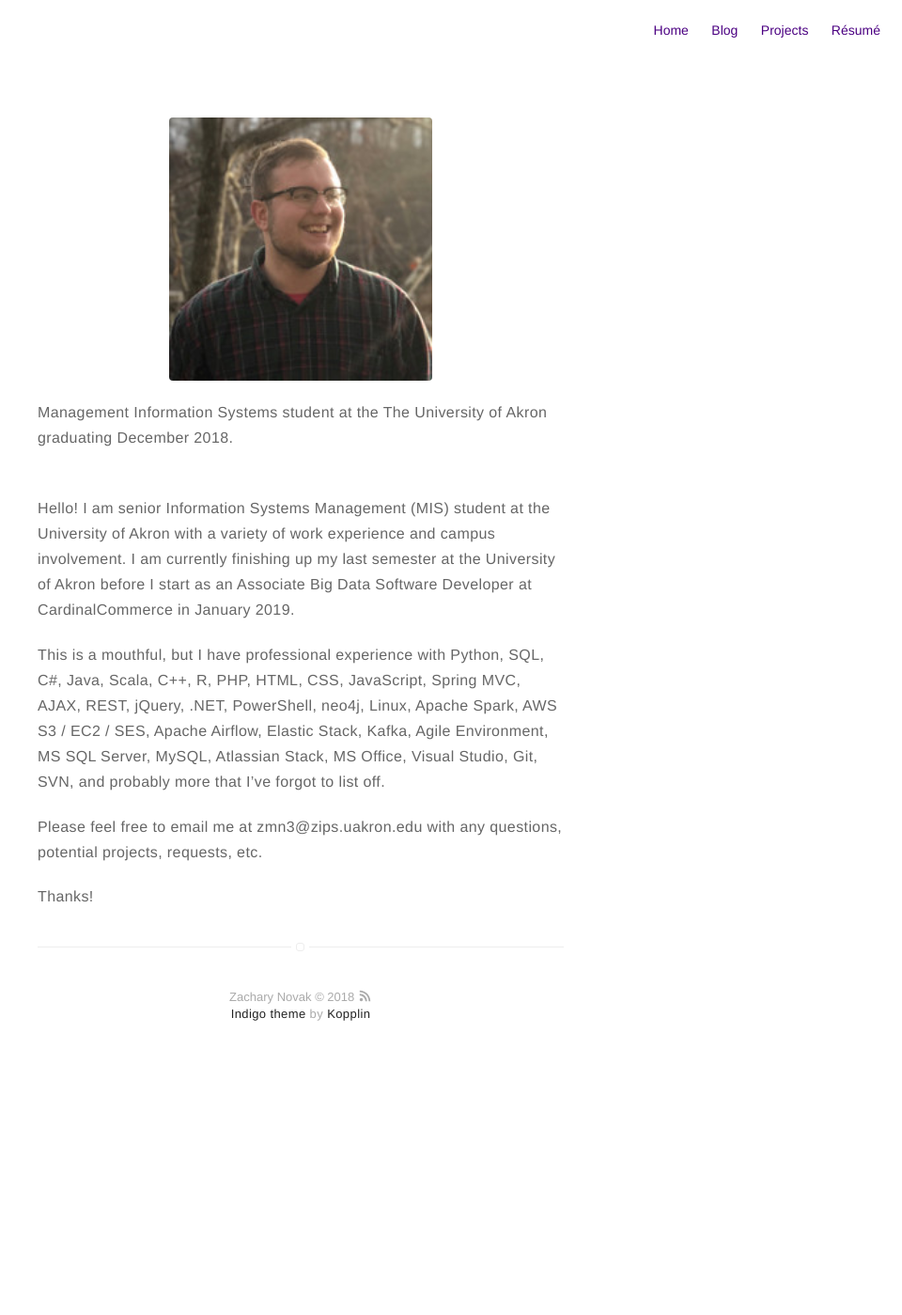
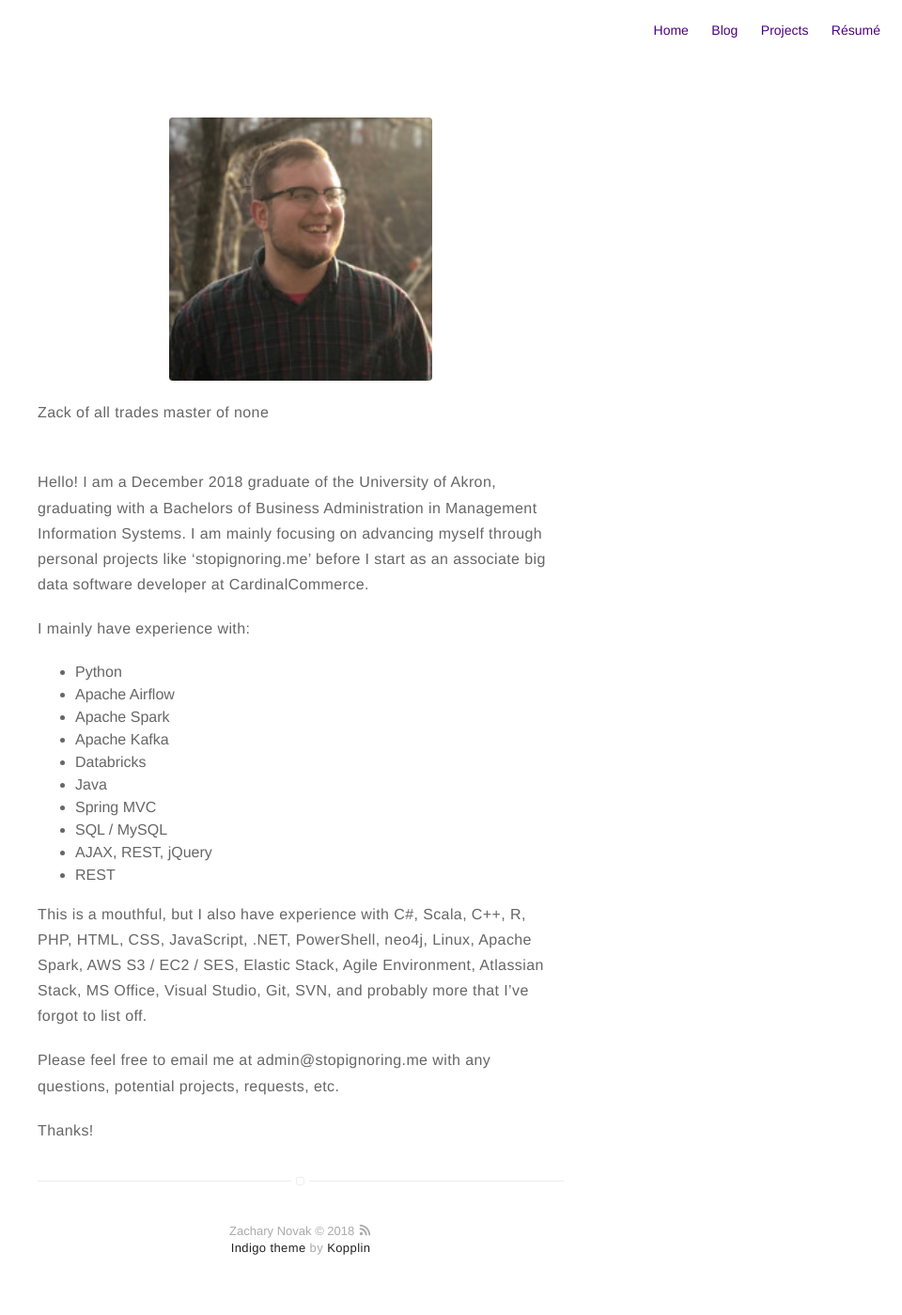
Before and after one commit to Novak478/novak478.github.io, a Jekyll site: the page built from about.md, in a window 1280 px wide. Shown: the whole page at 94% size, without its empty margins (320-1280 px from the left). Built offline with Jekyll 4.4.1, drawn with Linux system fonts in a browser that asks for light colours; before the commit the page ends 1150 px from its top, so only the background shows below that.

Commit message:
day 10 of 30 days of code + new about.md

```diff
--- a/about.md
+++ b/about.md
@@ -4,14 +4,26 @@ layout: page
 ---
 ![Profile Image]({{ site.url }}/{{ site.picture }})
 
-<p>Management Information Systems student at the The University of Akron graduating
-December 2018. </p>
+<p> Zack of all trades master of none </p>
 
 <br>
-Hello! I am senior Information Systems Management (MIS) student at the University of Akron with a variety of work experience and campus involvement. I am currently finishing up my last semester at the University of Akron before I start as an Associate Big Data Software Developer at CardinalCommerce in January 2019.
+Hello! I am a December 2018 graduate of the University of Akron, graduating with a Bachelors of Business Administration in Management Information Systems. I am mainly focusing on advancing myself through personal projects like 'stopignoring.me' before I start as an associate big data software developer at CardinalCommerce.
 
-This is a mouthful, but I have professional experience with Python, SQL, C#, Java, Scala, C++, R, PHP, HTML, CSS, JavaScript, Spring MVC, AJAX, REST, jQuery, .NET, PowerShell, neo4j, Linux, Apache Spark, AWS S3 / EC2 / SES, Apache Airflow, Elastic Stack, Kafka, Agile Environment, MS SQL Server, MySQL, Atlassian Stack, MS Office, Visual Studio, Git, SVN, and probably more that I've forgot to list off.
+I mainly have experience with:
 
-Please feel free to email me at zmn3@zips.uakron.edu with any questions, potential projects, requests, etc.
+- Python
+- Apache Airflow
+- Apache Spark
+- Apache Kafka
+- Databricks
+- Java
+- Spring MVC
+- SQL / MySQL
+- AJAX, REST, jQuery
+- REST
+
+This is a mouthful, but I also have experience with C#, Scala, C++, R, PHP, HTML, CSS, JavaScript, .NET, PowerShell, neo4j, Linux, Apache Spark, AWS S3 / EC2 / SES, Elastic Stack, Agile Environment, Atlassian Stack, MS Office, Visual Studio, Git, SVN, and probably more that I've forgot to list off.
+
+Please feel free to email me at admin@stopignoring.me with any questions, potential projects, requests, etc.
 
 Thanks!
```
Also changed, not shown: _posts/2018-12-18-30daysofcodeday10.md (added, +55 -0 lines).
